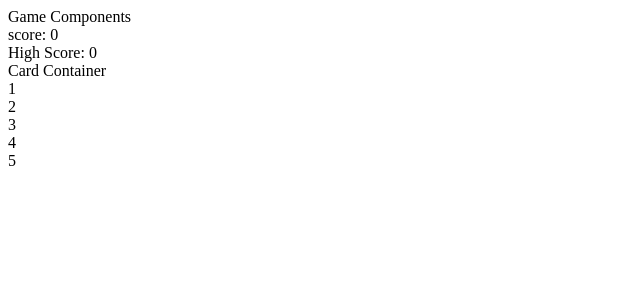
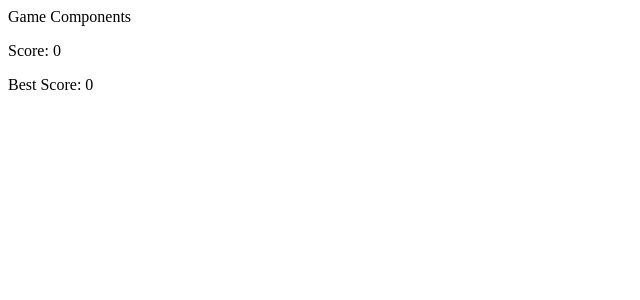
Before and after one commit to PDLIF/memory-card-TOP, a React (Vite) app: page / in a window 1280 px wide. Shown: the top 300 px of the page, without its empty margins (0-640 px from the left). Built offline with nearby package versions, Linux system fonts and the light colour scheme.

Commit message:
refactor: make Game.jsx component more responsible for the logic of the game, also remove some excessive effects

```diff
--- a/src/Components/Card.jsx
+++ b/src/Components/Card.jsx
@@ -1,15 +1,10 @@
 import React from "react";
 
-const Card = ({card, randomCardOrder, updateCurrentCards}) => {
-    const checkCard = () => {
-        randomCardOrder();
-        updateCurrentCards(card);
-    }
+const Card = ({ card, onCardClick }) => {
 
     return (
-        <div onClick={checkCard}>
-            {card}
-            <br />
+        <div className="card" onClick={() => onCardClick(card.id)}>
+            {/* {card} */}
         </div>
     )
 }
--- a/src/Components/CardContainer.jsx
+++ b/src/Components/CardContainer.jsx
@@ -1,30 +1,13 @@
 import React, {useState, useEffect} from "react";
 import Card from "./Card";
 
-const CardContainer = ({updateCurrentCards}) => {
-    const [cards, setCards] = useState([1, 2, 3, 4, 5]);
-
-    const randomCardOrder = () => {
-        console.log('hello')
-        setCards(cards.sort(() => Math.random() > 0.5 ? -1 : 1));
-    }
-
-    useEffect(() => {
-        randomCardOrder();
-    }, [cards]);
+const CardContainer = ({cards, onCardClick}) => {
 
     return (
-        <div>
-            Card Container
-
-            {cards.map((card, index) => {
-                return <div key={index}>
-                        <Card
-                            card={card}
-                            randomCardOrder={randomCardOrder}
-                            updateCurrentCards={updateCurrentCards}/>
-                    </div>
-            })}
+        <div className="card-container">
+            {cards.map((card, index) => (
+                <Card key={card.id} card={card} onCardClick={onCardClick} />
+            ))}
         </div>
     )
 }
--- a/src/Components/Game.jsx
+++ b/src/Components/Game.jsx
@@ -3,42 +3,42 @@ import CardContainer from "./CardContainer";
 
 const Game = () => {
     const [score, setScore] = useState(0);
-    const [highScore, setHighScore] = useState(0);
-    const [currentCards, setCurrentCards] = useState([]);
+    const [bestScore, setBestScore] = useState(0);
+    const [clickedCards, setClickedCards] = useState([]);
+    const [cards, setCards] = useState([1, 2, 3, 4, 5]);
 
-    const updateCurrentCards = (card) => {
-        if (currentCards.indexOf(card) === -1) {
-            setCurrentCards([...currentCards, card]);
+    async function fetchImages() {
+
+    }
+
+    const shuffleCards = () => {
+        console.log('hello')
+        setCards(cards.sort(() => Math.random() > 0.5 ? -1 : 1));
+    }
+
+    const handleCardClick = (id) => {
+        if (clickedCards.includes(id)) {
+            // Game over
+            if (score > bestScore) setBestScore(score);
+            setScore(0);
+            setClickedCards([]);
+            fetchImages();
         } else {
-            setCurrentCards([]);
-            setScore(0);
+            const newClicked = [...clickedCards, id];
+            setClickedCards(newClicked);
+            setScore(score + 1);
+            setCards(shuffleCards(cards));
         }
     }
 
-    useEffect(() => {
-        if (currentCards.length === 0) {
-            setScore(0);
-        } else {
-            setScore(score + 1);
-        }
-    }, [currentCards]);
-
-    useEffect(() => {
-        if (score > highScore) {
-            setHighScore(score);
-        }
-    }, [score]);
-
     return (
-        <div>
+        <div className="game">
             Game Components
-            <br />
-            score: {score}
-            <br />
-            High Score: {highScore}
-            <CardContainer
-                updateCurrentCards={updateCurrentCards}
-            />
+            <div className="scoreboard">
+                <p>Score: {score}</p>
+                <p>Best Score: {bestScore}</p>
+            </div>
+            <CardContainer cards={cards} onCardClick={handleCardClick} />
         </div>
     )
 }
```
